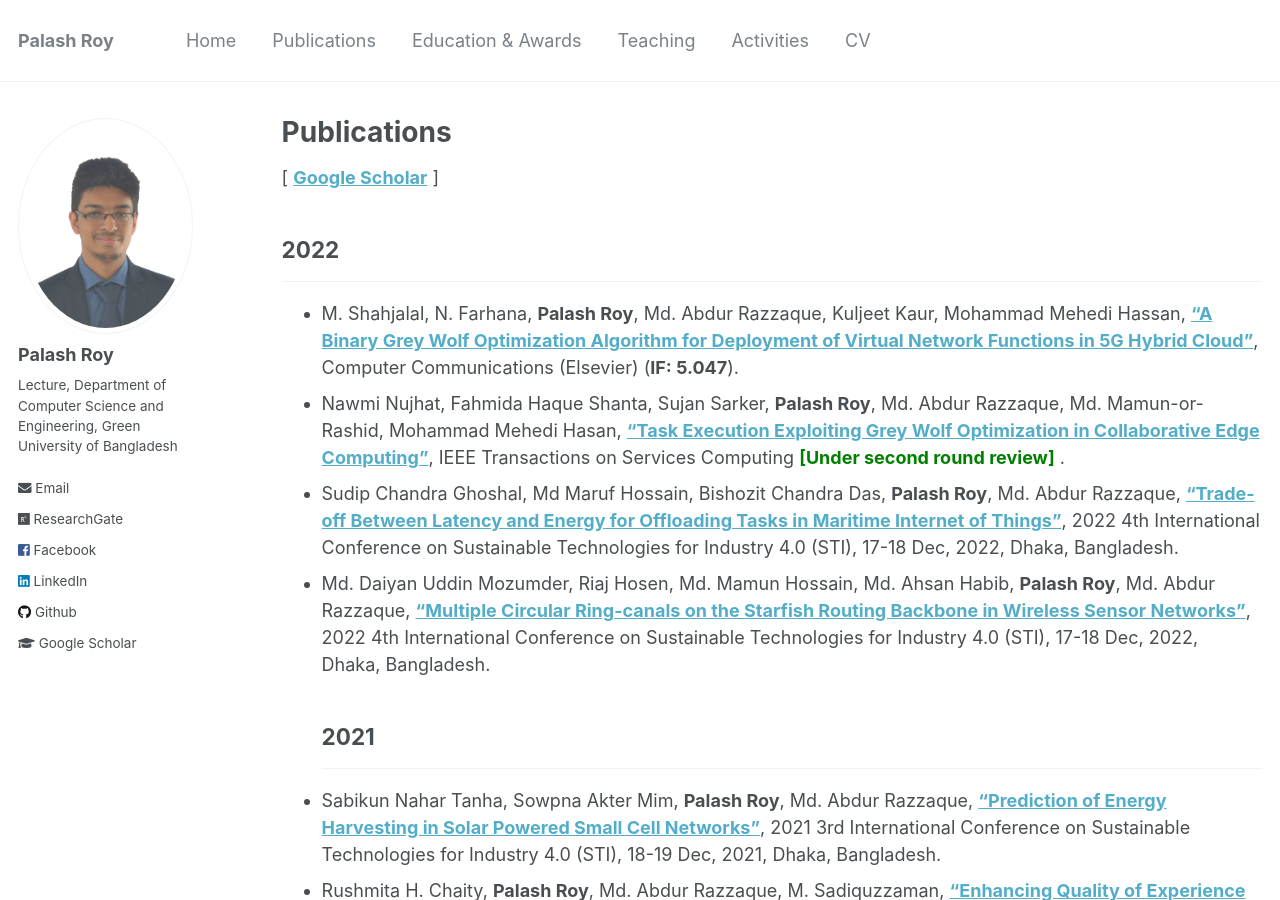
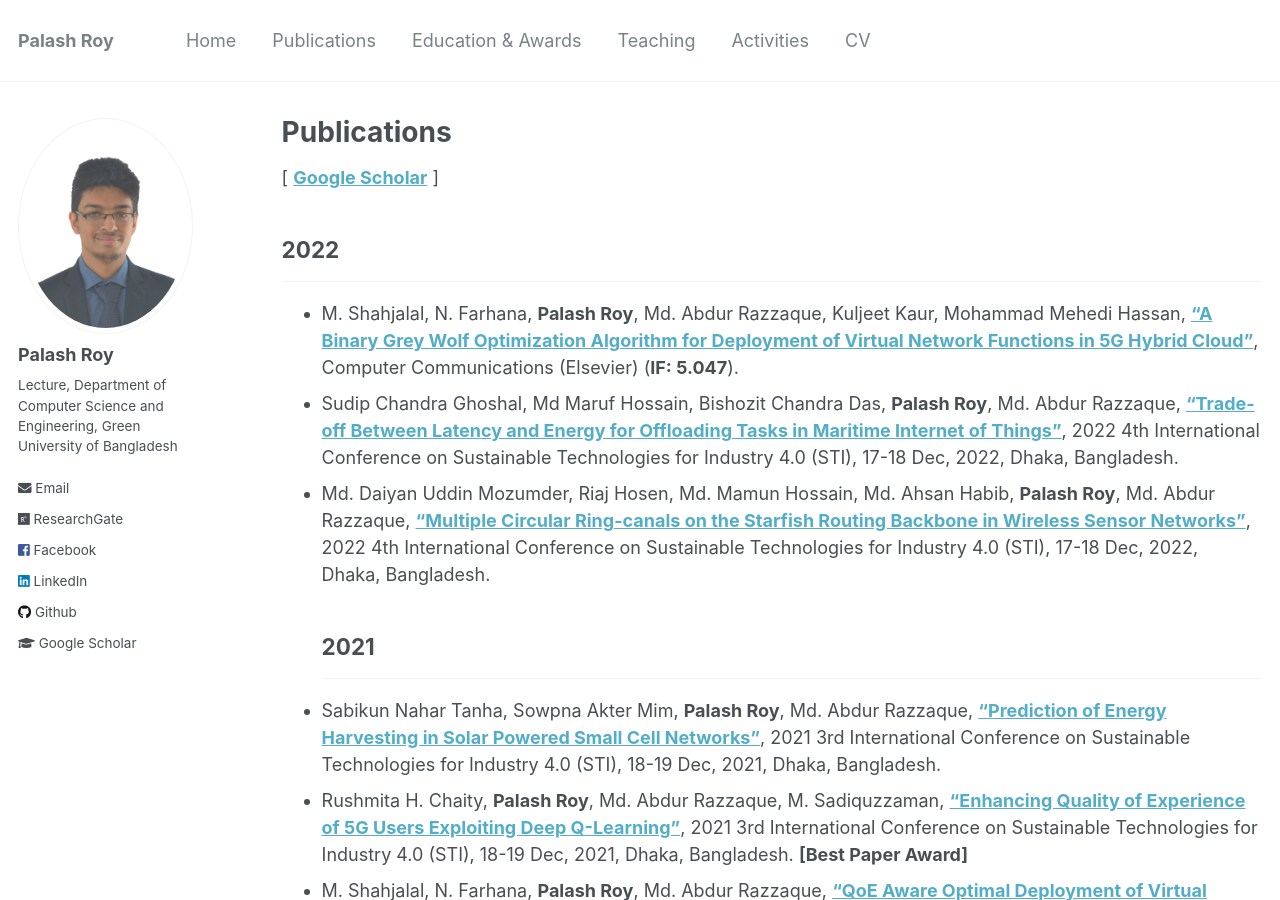
Before and after one commit to PalashRoy975/PalashRoy975.github.io, a Jekyll site: the page built from _pages/publications.md, in a window 1280 px wide and 900 px high. Built offline with Jekyll 4.4.1, drawn with Linux system fonts in a browser that asks for light colours.

Commit message:
Update publications.md

```diff
--- a/_pages/publications.md
+++ b/_pages/publications.md
@@ -9,7 +9,6 @@ author_profile: true
 ## 2022
 -----------
 * M. Shahjalal, N. Farhana, **Palash Roy**, Md. Abdur Razzaque, Kuljeet Kaur, Mohammad Mehedi Hassan, [**"A Binary Grey Wolf Optimization Algorithm for Deployment of Virtual Network Functions in 5G Hybrid Cloud"**](https://www.sciencedirect.com/science/article/abs/pii/S0140366422002432?via%3Dihub), Computer Communications (Elsevier) (**IF: 5.047**).
-* Nawmi Nujhat, Fahmida Haque Shanta, Sujan Sarker, **Palash Roy**, Md. Abdur Razzaque, Md. Mamun-or-Rashid, Mohammad Mehedi Hasan, [**"Task Execution Exploiting Grey Wolf Optimization in Collaborative Edge Computing"**](#), IEEE Transactions on Services Computing <span style ="color:Green"> **[Under second round review]** </span>.
 * Sudip Chandra Ghoshal, Md Maruf Hossain, Bishozit Chandra Das, **Palash Roy**, Md. Abdur Razzaque, [**"Trade-off Between Latency and Energy for
 Offloading Tasks in Maritime Internet of Things"**](#), 2022 4th International Conference on Sustainable Technologies for Industry 4.0 (STI), 17-18 Dec, 2022, Dhaka, Bangladesh.
 * Md. Daiyan Uddin Mozumder, Riaj Hosen, Md. Mamun Hossain, Md. Ahsan Habib, **Palash Roy**, Md. Abdur Razzaque, [**"Multiple Circular Ring-canals on the Starfish
```
